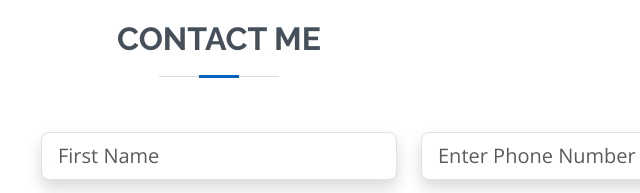
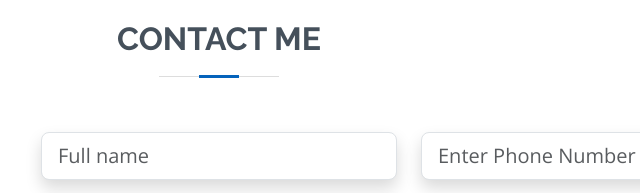
Before and after one commit to Odunukanemmanuel/ruthie-essentials, a plain HTML site: page index.html in a window 1280 px wide. Shown: the part 2280-2473 px from the top of the page, 471-1111 px from the left. Drawn offline with nearby package versions, Linux system fonts and the light colour scheme.

Commit message:
first commit

```diff
--- a/index.html
+++ b/index.html
@@ -192,7 +192,7 @@
               <label>
                 <div class="row">
                   <div class="col-md-6 form-group">
-                    <input type="text" id="firstname" name="firstname" placeholder="First Name" required
+                    <input type="text" id="firstname" name="firstname" placeholder="Full name" required
                       class="shadow form-control form-control-lg">
                     <p class="name-err"></p>
                   </div>
```
